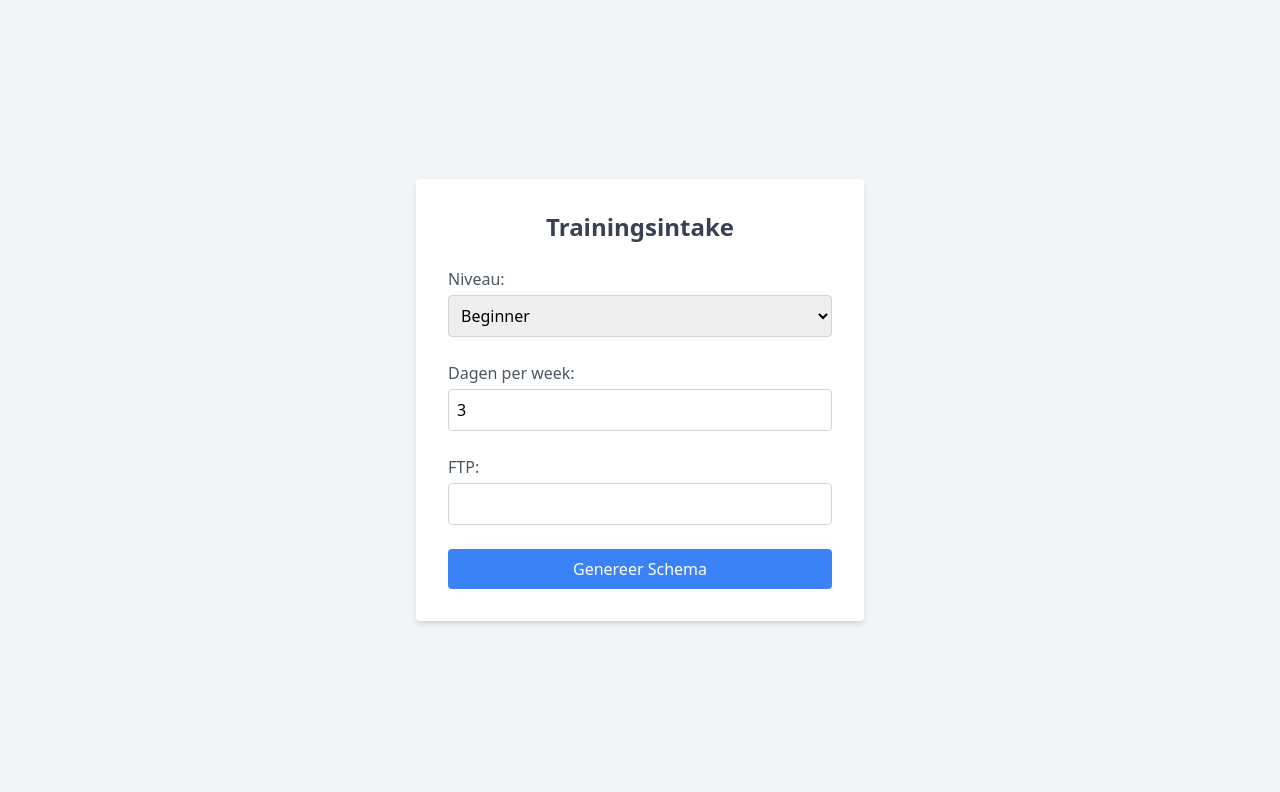
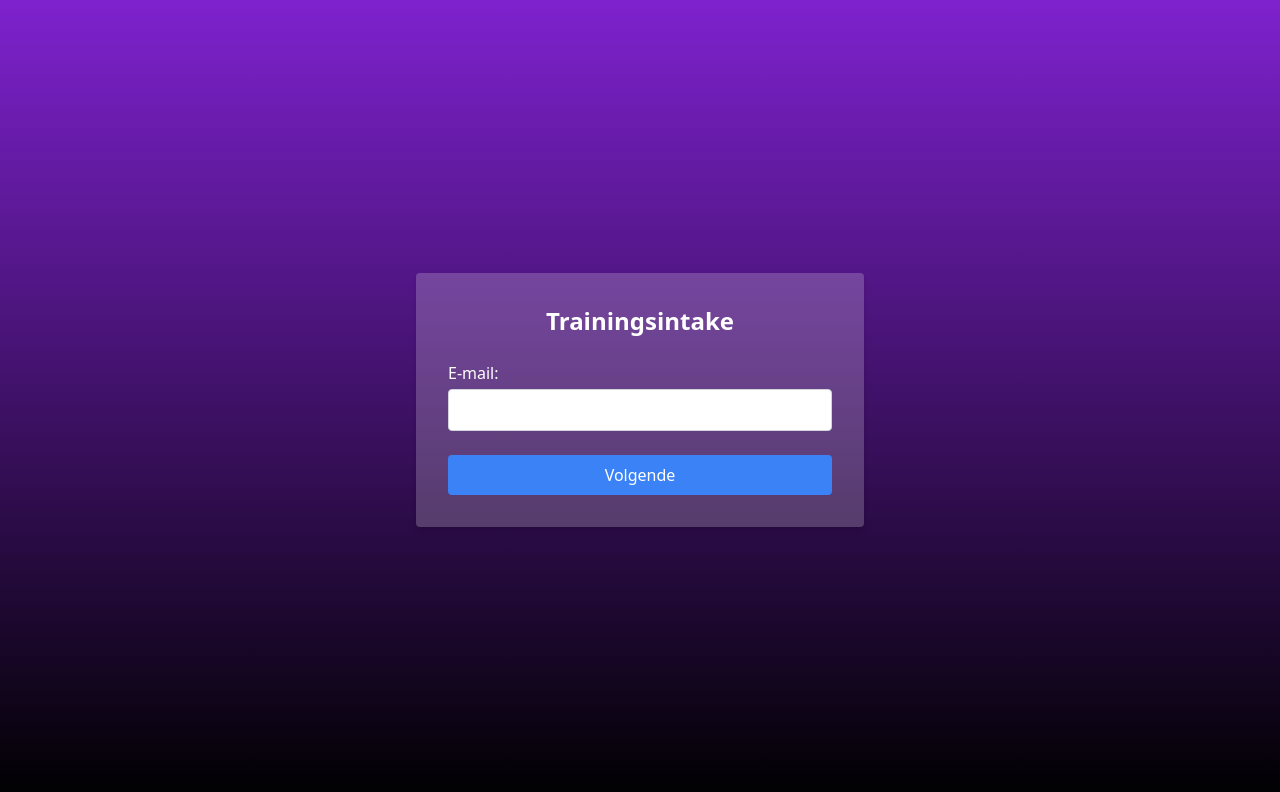
Before and after one commit to piekenverdienen/def-cyclo, a React (Vite) app: page / in a window 1280 px wide. Shown: the top 792 px of the page. Built offline with nearby package versions, Linux system fonts and the light colour scheme; the HTML template or start-up script is replaced by a standard one.

Commit message:
Add stepped intake form and validation

```diff
--- a/src/TrainingIntake.jsx
+++ b/src/TrainingIntake.jsx
@@ -1,26 +1,78 @@
 import React, { useState } from 'react';
 
 export default function TrainingIntake({ onComplete }) {
+  const [step, setStep] = useState(1);
+  const [email, setEmail] = useState('');
   const [level, setLevel] = useState('beginner');
-  const [days, setDays] = useState(3);
+  const [hours, setHours] = useState(3);
   const [ftp, setFtp] = useState('');
+
+  const handleEmailSubmit = (e) => {
+    e.preventDefault();
+    if (email.trim() === '') return;
+    setStep(2);
+  };
 
   const handleSubmit = (e) => {
     e.preventDefault();
     const parsedFtp = parseInt(ftp);
-    onComplete({ level, days, ftp: isNaN(parsedFtp) ? 200 : parsedFtp });
+    const ftpValue = isNaN(parsedFtp) ? 200 : parsedFtp;
+
+    const FTP_THRESHOLD = 250;
+    const MIN_HOURS = 5;
+
+    if (ftpValue > FTP_THRESHOLD && hours < MIN_HOURS) {
+      alert('Je FTP is hoog voor zo weinig trainingsuren. Overweeg meer uren per week.');
+      return;
+    }
+
+    onComplete({ email, level, days: hours, ftp: ftpValue });
   };
 
   return (
-    <div className="min-h-screen flex items-center justify-center bg-gray-100">
+    <div className="min-h-screen flex items-center justify-center bg-gradient-to-b from-purple-700 to-black text-white">
+      {step === 1 ? (
+        <form
+          onSubmit={handleEmailSubmit}
+          className="bg-white bg-opacity-20 p-8 rounded shadow-md w-full max-w-md space-y-6"
+        >
+          <h2 className="text-2xl font-bold text-center">Trainingsintake</h2>
+
+          <div>
+            <label className="block mb-1">E-mail:</label>
+            <input
+              type="email"
+              value={email}
+              onChange={(e) => setEmail(e.target.value)}
+              required
+              className="w-full border border-gray-300 p-2 rounded text-black"
+            />
+          </div>
+
+          <button
+            type="submit"
+            className="w-full bg-blue-500 text-white py-2 px-4 rounded hover:bg-blue-600"
+          >
+            Volgende
+          </button>
+        </form>
+      ) : (
         <form
           onSubmit={handleSubmit}
-        className="bg-white p-8 rounded shadow-md w-full max-w-md space-y-6"
+          className="bg-white p-8 rounded shadow-md w-full max-w-md space-y-6 text-gray-700"
         >
           <h2 className="text-2xl font-bold text-center text-gray-700">Trainingsintake</h2>
 
           <div>
-          <label className="block text-gray-600 mb-1">Niveau:</label>
+            <label className="block text-gray-600 mb-1">
+              Niveau
+              <span
+                className="ml-1 cursor-pointer"
+                title="Beginner: weinig ervaring · Gevorderd: regelmatig trainen · Expert: zeer ervaren"
+              >
+                ℹ️
+              </span>
+            </label>
             <select
               value={level}
               onChange={(e) => setLevel(e.target.value)}
@@ -33,14 +85,14 @@ export default function TrainingIntake({ onComplete }) {
           </div>
 
           <div>
-          <label className="block text-gray-600 mb-1">Dagen per week:</label>
+            <label className="block text-gray-600 mb-1">Uren per week:</label>
             <input
               type="number"
-            value={days}
-            onChange={(e) => setDays(Number(e.target.value))}
+              value={hours}
+              onChange={(e) => setHours(Number(e.target.value))}
               className="w-full border border-gray-300 p-2 rounded"
               min="1"
-            max="7"
+              max="40"
             />
           </div>
 
@@ -61,6 +113,7 @@ export default function TrainingIntake({ onComplete }) {
             Genereer Schema
           </button>
         </form>
+      )}
     </div>
   );
 }
```
Lines whose indentation alone changed are shown as unchanged.
